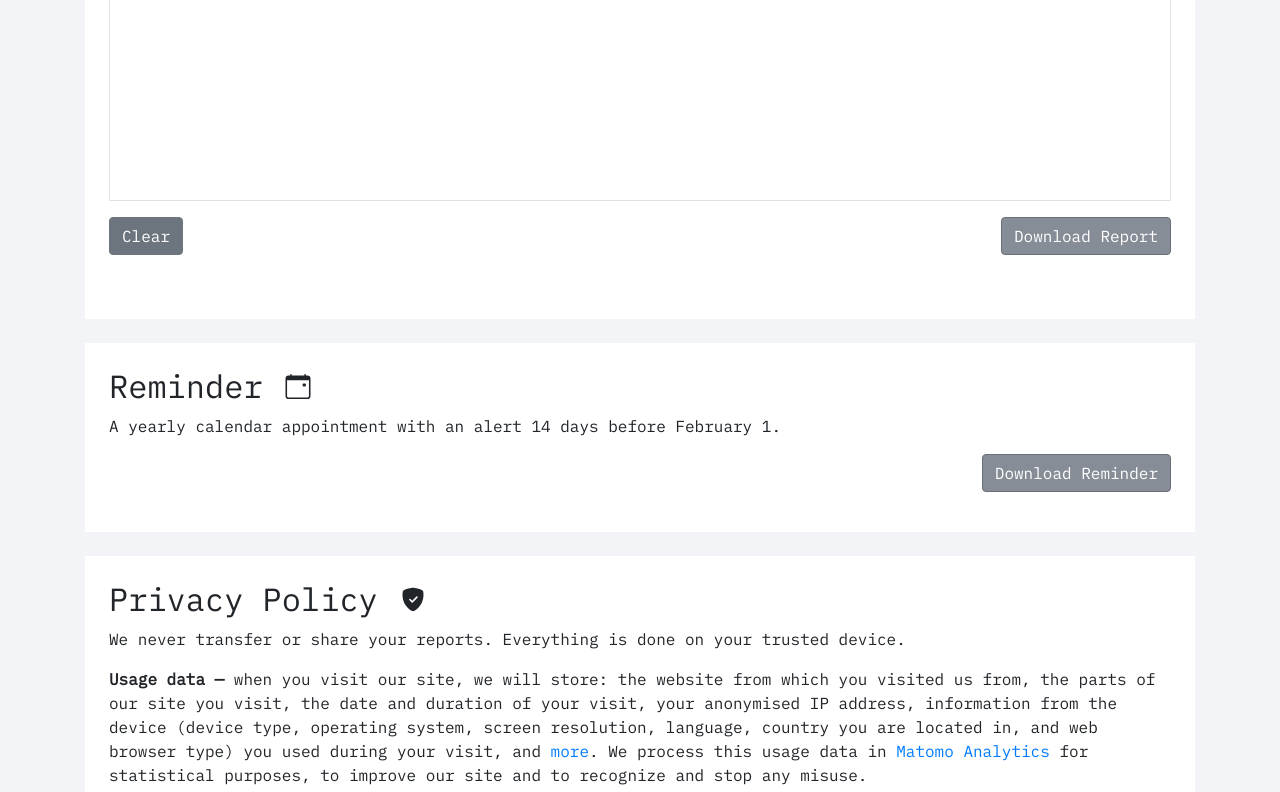
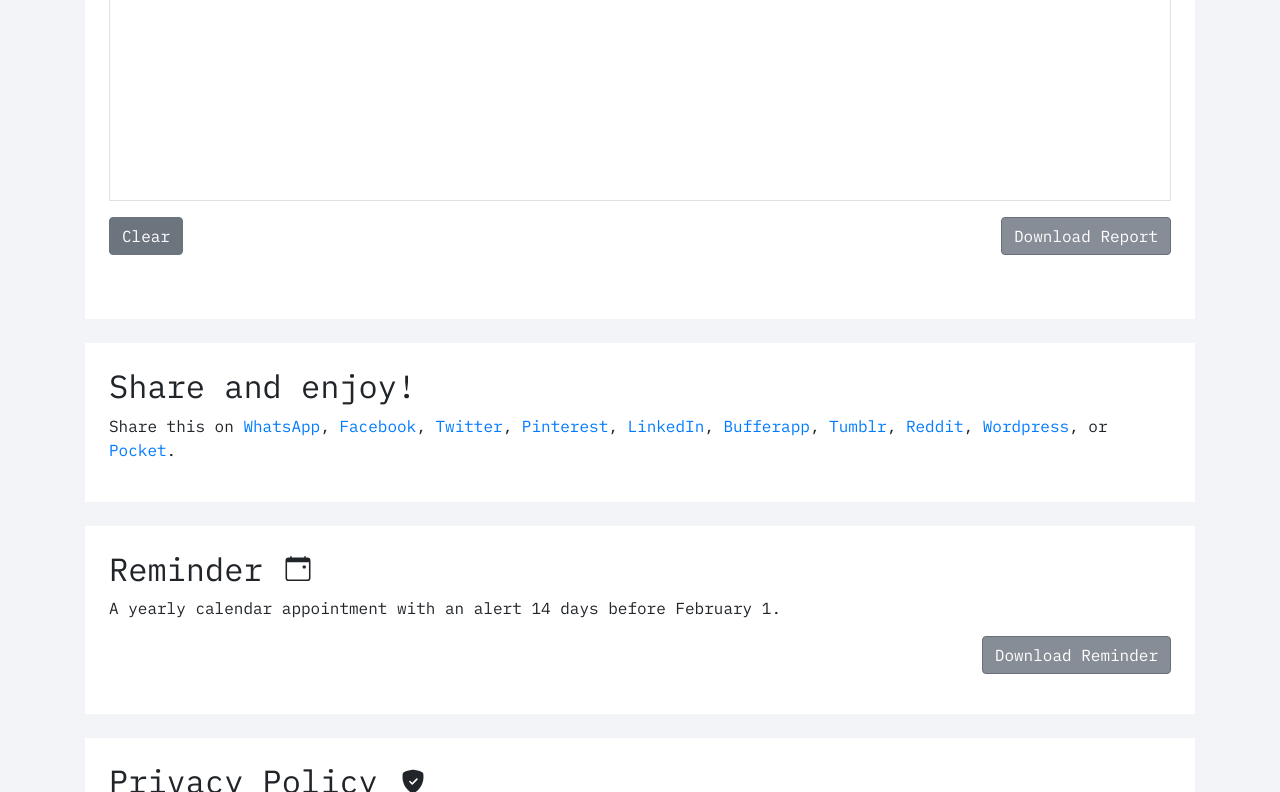
Before and after one commit to annual-self-classification-report/annual-self-classification-report.github.io, a plain HTML site: page index.html in a window 1280 px wide. Shown: the part 1833-2625 px from the top of the page. Drawn offline with nearby package versions, Linux system fonts and the light colour scheme.

Commit message:
Add Share section

```diff
--- a/index.html
+++ b/index.html
@@ -10,7 +10,8 @@
         <link rel="stylesheet" href="https://stackpath.bootstrapcdn.com/bootstrap/4.5.0/css/bootstrap.min.css" integrity="sha384-9aIt2nRpC12Uk9gS9baDl411NQApFmC26EwAOH8WgZl5MYYxFfc+NcPb1dKGj7Sk" crossorigin="anonymous" />
         <link href="https://fonts.googleapis.com/css2?family=IBM+Plex+Mono&display=swap" rel="stylesheet" />
 
-        <title>Annual Self Classification Report.csv</title>
+        <title>BIS Annual Self-Classification Report Generator</title>
+        <meta name="description" content="Fill in the form, and generate a report. Could it be any simpler?"/>
 
         <style>
             body {
@@ -87,7 +88,7 @@
                 <h3>To Whom It May Concern:</h3>
                 <p>This website is <b>NOT</b> affiliated with or in any way associated with the Bureau of Industry and Security or National Security Agency.</p>
                 <p>
-                    This website only helps generating correct formatted CSV file as required per
+                    This website only helps to generate correct formatted CSV files as required per
                     <a href="http://www.ecfr.gov/cgi-bin/retrieveECFR?gp=1&SID=4150cfbf028e9a85574385383a581f47&h=L&mc=true&n=pt15.2.742&r=PART&ty=HTML#ap15.2.742_119.6" target="_blank">Supp. 8 to Part 742</a>.
                 </p>
             </div>
@@ -320,6 +321,24 @@
                     </div>
                 </div>
             </form>
+
+            <div class="section my-4 p-4">
+                <h2>
+                    Share and enjoy!
+                </h2>
+                <p>
+	                Share this on <a href="https://api.whatsapp.com/send?&text=BIS%20Annual%20Self-Classification%20Report%20Generator.%20Fill%20in%20the%20form%2C%20and%20generate%20a%20report.%20Could%20it%20be%20any%20simpler%3F%20https%3A%2F%2Fannual-self-classification-report.github.io">WhatsApp</a>,
+	                <a href="https://www.facebook.com/sharer.php?u=https%3A%2F%2Fannual-self-classification-report.github.io">Facebook</a>,
+	                <a href="https://twitter.com/share?url=https%3A%2F%2Fannual-self-classification-report.github.io&text=BIS%20Annual%20Self-Classification%20Report%20Generator.%20Fill%20in%20the%20form%2C%20and%20generate%20a%20report.%20Could%20it%20be%20any%20simpler%3F&via=catlan">Twitter</a>,
+	                <a href="https://pinterest.com/pin/create/bookmarklet/?url=https%3A%2F%2Fannual-self-classification-report.github.io&description=BIS%20Annual%20Self-Classification%20Report%20Generator.%20Fill%20in%20the%20form%2C%20and%20generate%20a%20report.%20Could%20it%20be%20any%20simpler%3F">Pinterest</a>,
+	                <a href="https://www.linkedin.com/shareArticle?url=https%3A%2F%2Fannual-self-classification-report.github.io&title=BIS%20Annual%20Self-Classification%20Report%20Generator">LinkedIn</a>,
+	                <a href="https://bufferapp.com/add?text=BIS%20Annual%20Self-Classification%20Report%20Generator&url=https%3A%2F%2Fannual-self-classification-report.github.io">Bufferapp</a>,
+	                <a href="https://www.tumblr.com/share/link?url=https%3A%2F%2Fannual-self-classification-report.github.io&name=BIS%20Annual%20Self-Classification%20Report%20Generator&description=Fill%20in%20the%20form%2C%20and%20generate%20a%20report.%20Could%20it%20be%20any%20simpler%3F">Tumblr</a>,
+	                <a href="https://reddit.com/submit?url=https%3A%2F%2Fannual-self-classification-report.github.io&title=BIS%20Annual%20Self-Classification%20Report%20Generator">Reddit</a>,
+	                <a href="https://wordpress.com/press-this.php?u=https%3A%2F%2Fannual-self-classification-report.github.io&t=BIS%20Annual%20Self-Classification%20Report%20Generator&s=Fill%20in%20the%20form%2C%20and%20generate%20a%20report.%20Could%20it%20be%20any%20simpler%3F">Wordpress</a>, or
+	                <a href="https://getpocket.com/save?url=https%3A%2F%2Fannual-self-classification-report.github.io&title=BIS%20Annual%20Self-Classification%20Report%20Generator">Pocket</a>.
+                </p>
+            </div>
 
             <div class="section my-4 p-4">
                 <h2>
```
